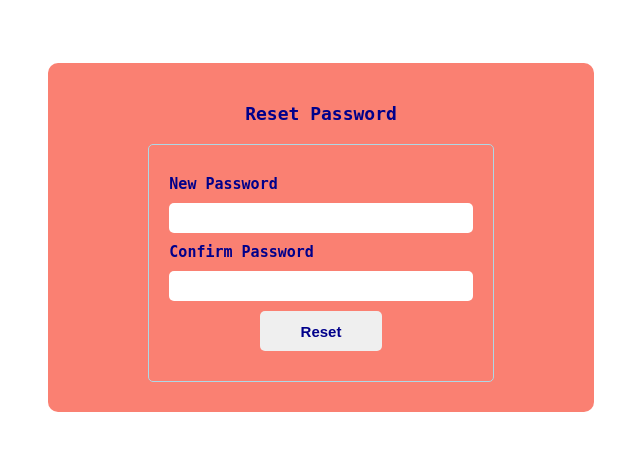
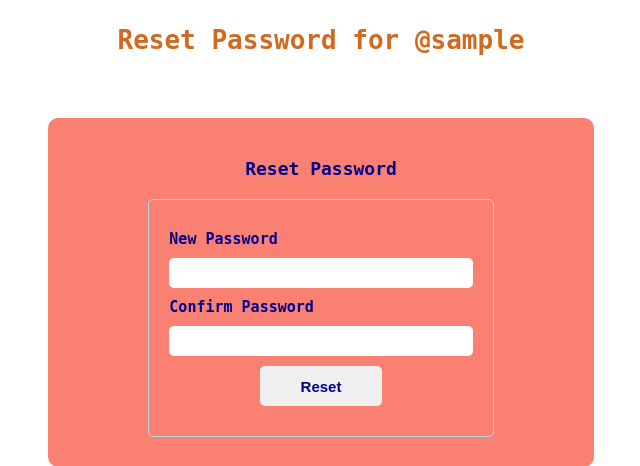
Before and after one commit to lazyKT/REST-API, a Flask app: page /reset-password/1 in a window 1280 px wide. Shown: the top 466 px of the page, without its empty margins (319-959 px from the left). Run offline with Flask 2, Linux system fonts and the light colour scheme; tables that the repository leaves empty hold one stand-in row (values such as "Sample post"); parts of the project's set-up code (start-up, migrations or seed data) failed here and were passed over.

Commit message:
Password-reset email. Testing Done

```diff
--- a/app.py
+++ b/app.py
@@ -14,7 +14,7 @@ from marsh import marsh
 import models.genre as genre
 from models.users import UserModel
 from resources.users import (UserRegister, User, UserLogin,
-                             TokenRefresh, UserLogout, UserList, ChangePassword, forget_password)
+                             TokenRefresh, UserLogout, UserList, ChangePassword, password_reset, password_forget)
 from resources.songs import Song, SongList, add_song, get_song_resource
 from resources.genres import Genre, GenreList
 from resources.images import ImageUpload, Image, AvatarUpload, Avatar
@@ -235,18 +235,30 @@ def deactivate_account(username):
     return {'msg': "Account Deactivated!"}, 200
 
 """
+: This route is to request the password reset link when users forgot their password at login.
+"""
+@app.route('/forget-password', methods=['POST'])
+def forget_password():
+    try:
+        email = request.get_json()['email']
+        res = password_forget(email)
+        return res, 200
+    except:
+        return {'msg': "Key-Error 'email'"}, 400
+
+"""
 : Password Reset Link.
 : This route is the password reset link for users who forgot their passwords on Login Page
 : Users click 'Forgot Password?' link and the route link will be sent to their emails.
 """
 @app.route('/reset-password/<user_id>', methods=['GET', 'POST'])
 def reset_password(user_id):
-    if request.method == 'GET':
-        return render_template('reset_pwd.html')
+    user = UserModel.find_by_id(user_id)
+    if user and request.method == 'GET':
+        return render_template('reset_pwd.html', username = user.username)
     if request.form['reset'] == 'Reset':
         password = request.form['password']
-
-        return forget_password(user_id, password)
+        return password_reset(user_id, password)
 
 
 # Routes and Resources
--- a/models/users.py
+++ b/models/users.py
@@ -75,6 +75,19 @@ class UserModel(db.Model):
         send(sender, self.email, subject, body)
 
     """
+    : This is a helper function for the users.password_forget(email) function.
+    : This function actually sends the pwd-rest-link to given email address.
+    """
+    @classmethod
+    def send_pwd_reset_link(cls, user_id, email):
+        print("Sending Password Reset Link")
+        link = request.url_root[:-1] + f'/reset-password/{user_id}'
+        sender = os.environ.get('HOST_EMAIL')
+        subject = os.environ.get('FORGET_PASSWORD_SUBJECT')
+        body = f"{os.environ.get('FORGET_PASSWORD_EMAIL')} Please click {link} to reset your password."
+        send(sender, email, subject, body)
+
+    """
     : This is helper function for the route, '/activate/user_id'.
     : This function does the activation of the inactive accounts by simply query the db row.
     """
--- a/templates/reset_pwd.html
+++ b/templates/reset_pwd.html
@@ -2,6 +2,13 @@
     <head>
         <title>Reset Password</title>
         <style>
+            h2 {
+                color: chocolate;
+                width: fit-content;
+                margin: 2% auto;
+                font-family: monospace;
+                font-size: xx-large;
+            }
             div {
                 background-color: salmon;
                 padding: 20px;
@@ -57,6 +64,7 @@
         </style>
     </head>
     <body>
+        <h2>Reset Password for @{{username}}</h2>
         <div>
             <h3>Reset Password</h3>
             <form method="POST">
```
Also changed, not shown: resources/users.py (+18 -1 lines).
